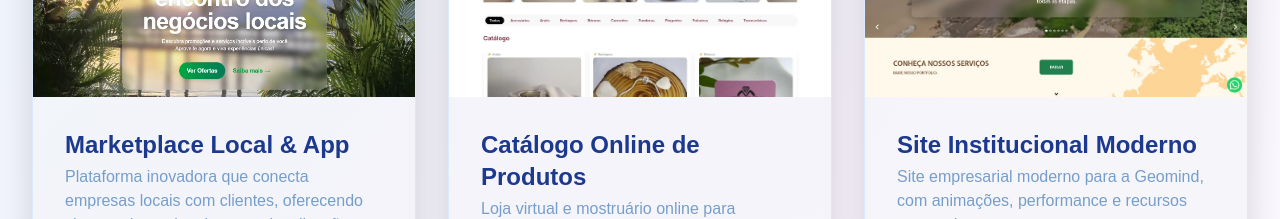
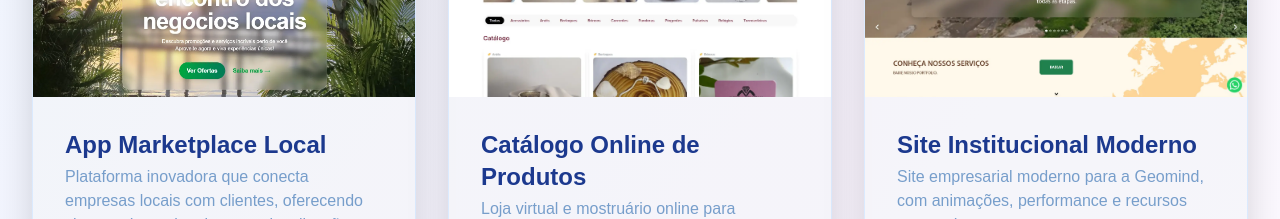
Before and after one commit to gabe8135/sinaliz, a Next.js app: page / in a window 1280 px wide. Shown: the part 1220-1439 px from the top of the page. Built offline with nearby package versions, Linux system fonts and the light colour scheme.

Commit message:
alteração no titulo do vempracaapp

```diff
--- a/src/app/components/projects.js
+++ b/src/app/components/projects.js
@@ -46,7 +46,7 @@ export default function Projects() {
   const projects = [
     {
       id: 1,
-      title: "Marketplace Local & App",
+      title: "App Marketplace Local",
       category: "fullstack backend mobile frontend",
       description:
         "Plataforma inovadora que conecta empresas locais com clientes, oferecendo sistema de marketplace, geolocalização e pagamentos integrados.",
```
